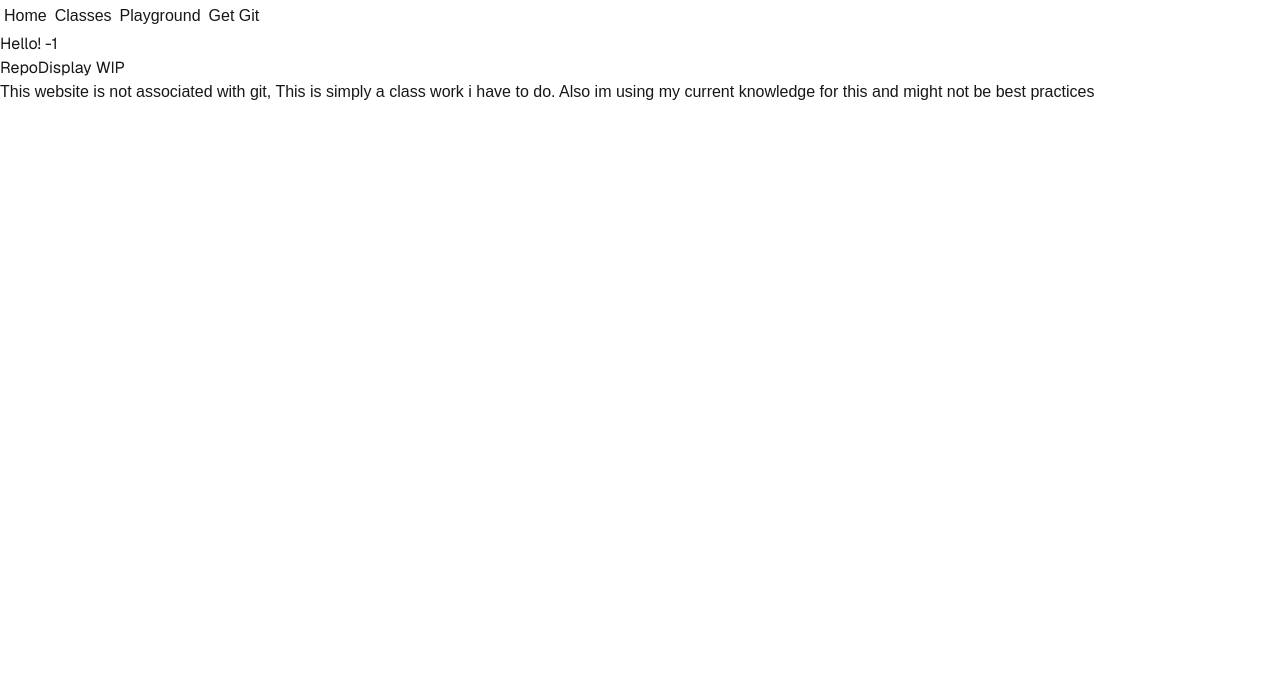
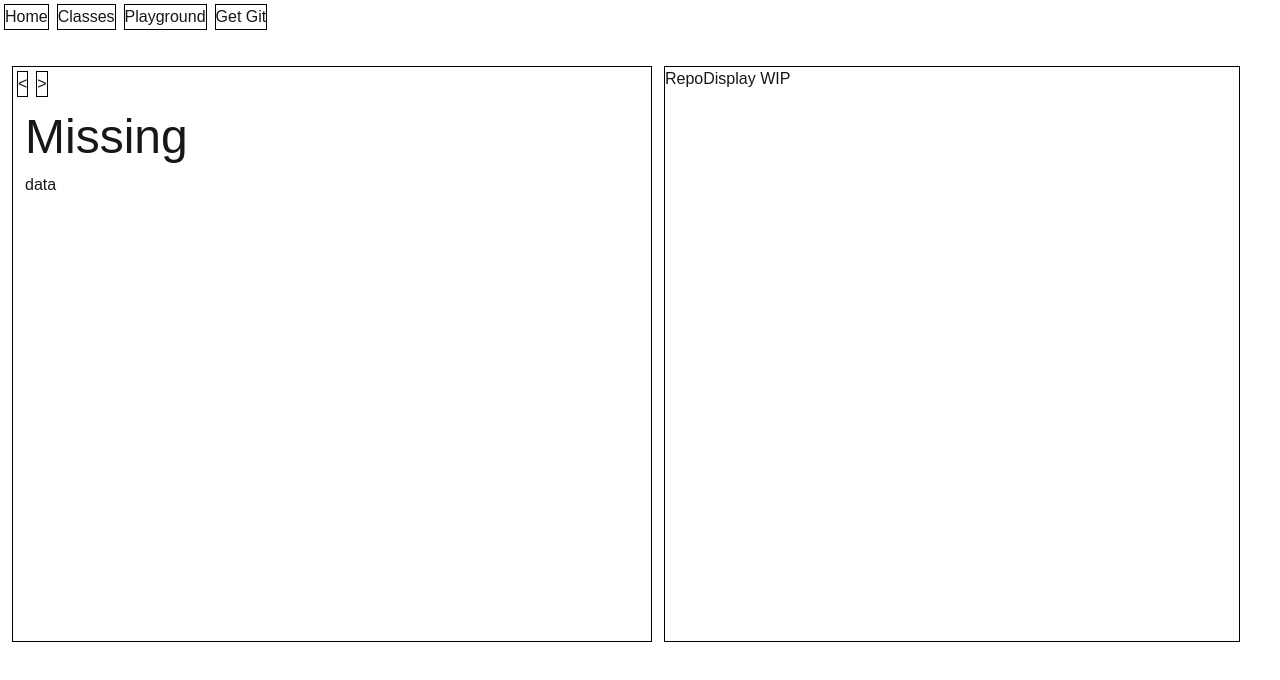
Before and after one commit to 46768/bodin-website-extra, a Next.js app: page /bodin-website-extra/classes/class/basics in a window 1280 px wide. Shown: the top 680 px of the page. Built offline with nearby package versions, Linux system fonts and the light colour scheme.

Commit message:
feat: basic class page

```diff
--- a/src/app/classes/class/basics/page.tsx
+++ b/src/app/classes/class/basics/page.tsx
@@ -1,5 +1,11 @@
 "use client"
 import { useSearchParams } from "next/navigation";
+import RepoDisplay from "@/components/repo_display";
+import GitRepo from "@/components/repo";
+import Title from "@/components/text/Title";
+import Paragraph from "@/components/Paragraph";
+import ButtonLink from "@/components/ButtonLink";
+import MenuLink from "@/components/head/MenuLink";
 
 export default function Basics() {
 	let [n, setN] = useSearchParams();
@@ -7,11 +13,45 @@ export default function Basics() {
 	if (n == undefined) {
 		rawClassNum = ['-1']
 	}
-	const classNum: number = parseInt(rawClassNum[0])
+	let classNum: string = rawClassNum[0]
+
+	const pdata: Record<string, Record<string, string>> = {
+		"-1": {
+			"title": "Missing",
+			"description": "data"
+		},
+
+		"1": {
+			"title": "hello",
+			"description": "world"
+		}
+	};
+
+	if (!Object.hasOwn(pdata, classNum)) {
+		classNum = "-1";
+	}
+
+	const page_data: Record<string, string> = pdata[classNum]
 
 	return (
-		<p>
-			Hello! {classNum}
-		</p>
+		<div className="h-[50vw] w-screen flex items-center">
+			<div className="inline-block m-3 border border-black w-[50%] h-[90%]">
+				<div>
+					<MenuLink href="https://github.com">{"<"}</MenuLink>
+					<MenuLink href="https://github.com">{">"}</MenuLink>
+				</div>
+
+				<Title>
+					{page_data["title"]}
+				</Title>
+
+				<Paragraph>
+					{page_data["description"]}
+				</Paragraph>
+			</div>
+			<div className="inline-block border border-black w-[45%] h-[90%]">
+				<RepoDisplay repo={new GitRepo()}/>
+			</div>
+		</div>
 	);
 }
--- a/src/app/classes/class/layout.tsx
+++ /dev/null
@@ -1,14 +0,0 @@
-import RepoDisplay from "@/components/repo_display";
-
-export default function ClassLayout({
-	children
-}: Readonly<{children: React.ReactNode}>) {
-	return (
-		<div className="font-[family-name:var(--font-geist-sans)]">
-			<div>
-				{children}
-			</div>
-			<RepoDisplay/>
-		</div>
-	);
-}
--- a/src/app/classes/page.tsx
+++ b/src/app/classes/page.tsx
@@ -5,7 +5,7 @@ export default function Home() {
 		<div className="font-[family-name:var(--font-geist-sans)]">
 		<main>
 			<p className="text-xl">Classes:</p>
-			<ButtonLink href="/classes/class/basics" label="Basics"/>
+			<ButtonLink href="/classes/class/basics?1" label="Basics"/>
 		</main>
 		</div>
 	);
--- a/src/app/layout.tsx
+++ b/src/app/layout.tsx
@@ -37,11 +37,6 @@ export default function RootLayout({
 					<MenuLink href="https://git-scm.com/downloads">Get Git</MenuLink>
 				</NavBar>
 				{children}
-				<footer>
-				This website is not associated with git, This is simply a class
-				work i have to do. Also im using my current knowledge for this
-				and might not be best practices
-				</footer>
 			</body>
 		</html>
 	);
--- a/src/app/page.tsx
+++ b/src/app/page.tsx
@@ -1,4 +1,3 @@
-import Image from "next/image";
 import Paragraph from "@/components/Paragraph";
 import ButtonLink from "@/components/ButtonLink";
 
@@ -7,13 +6,9 @@ export default function Home() {
 		<div className="font-[family-name:var(--font-geist-sans)]">
 			<main>
 				<div>
-					<Image
-					src="/bodin-website-extra/How2Git.png"
-					alt="Background"
-					width={1600}
-					height={400}
-					priority
-					/>
+					<p className="text-5xl">
+						How 2 Git
+					</p>
 				</div>
 				<div className="m-1">
 					<Paragraph>
@@ -23,7 +18,7 @@ export default function Home() {
 
 					<Paragraph>
 						This website will teach you how to (hopefully) get good
-						at git with interactive mockup of git (althought extremely
+						at git with interactive mockup of git (although extremely
 						simplfied)
 					</Paragraph>
 				</div>
--- a/src/components/head/MenuLink.tsx
+++ b/src/components/head/MenuLink.tsx
@@ -4,7 +4,7 @@ export default function MenuLink({
 	href, children
 }: Readonly<{href: string, children: React.ReactNode}>) {
 	return (
-		<div className="inline-block m-1">
+		<div className="inline-block m-1 border-black border-1">
 			<Link href={href}>{children}</Link>
 		</div>);
 }
--- a/src/components/repo.ts
+++ b/src/components/repo.ts
@@ -5,6 +5,7 @@ const char_map: string = "0123456789abcdef";
 export default class GitRepo {
 	private commits: Record<string, Commit> = {};
 	private HEAD: string = "";
+	private branches: Record<string, string> = {};
 
 	constructor() {}
 
--- a/src/components/repo_display.tsx
+++ b/src/components/repo_display.tsx
@@ -1,4 +1,8 @@
-export default function RepoDisplay() {
+import GitRepo from "./repo";
+
+export default function RepoDisplay({
+	repo
+}: Readonly<{repo: GitRepo}>) {
 	return (
 		<p>RepoDisplay WIP</p>
 	)
--- /dev/null
+++ b/src/components/text/Paragraph.tsx
@@ -0,0 +1,7 @@
+export default function Paragraph({
+	children
+}: Readonly<{children: React.ReactNode}>) {
+	return (<p className="m-3">
+		{children}
+	</p>)
+}
--- /dev/null
+++ b/src/components/text/Title.tsx
@@ -0,0 +1,7 @@
+export default function Title({
+	children
+}: Readonly<{children: React.ReactNode}>) {
+	return (<p className="text-5xl m-3">
+		{children}
+	</p>)
+}
```
